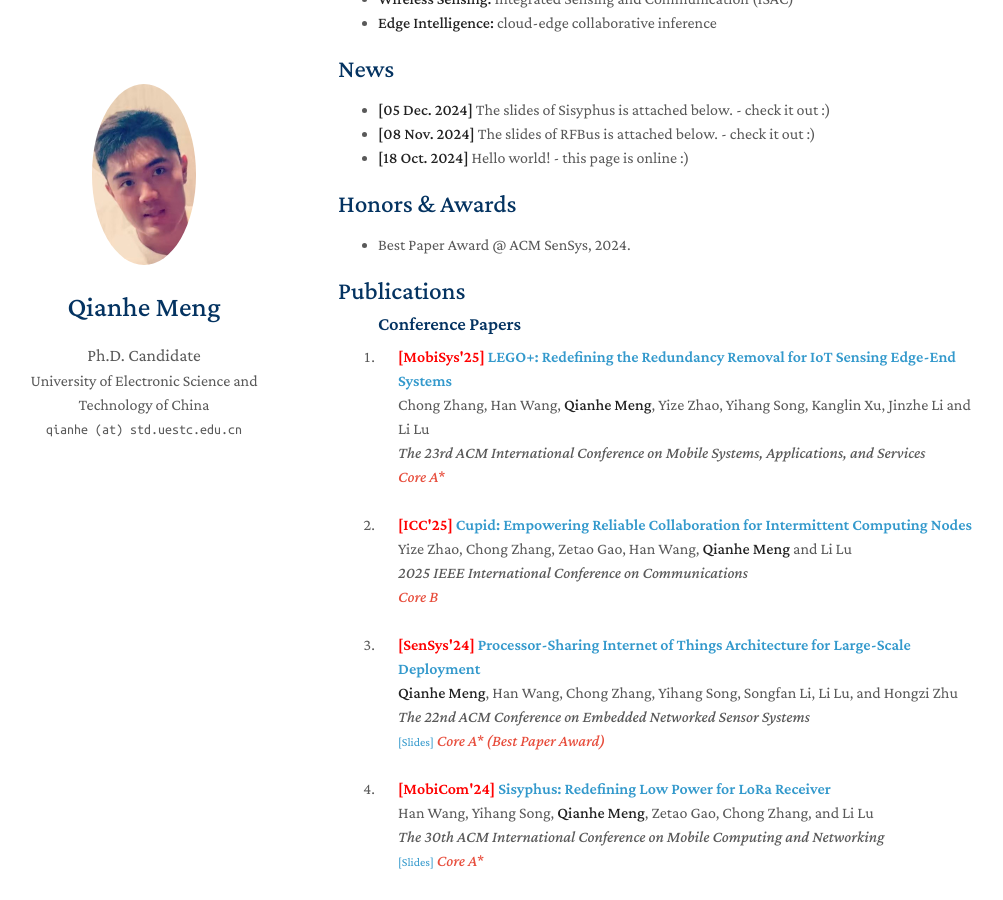
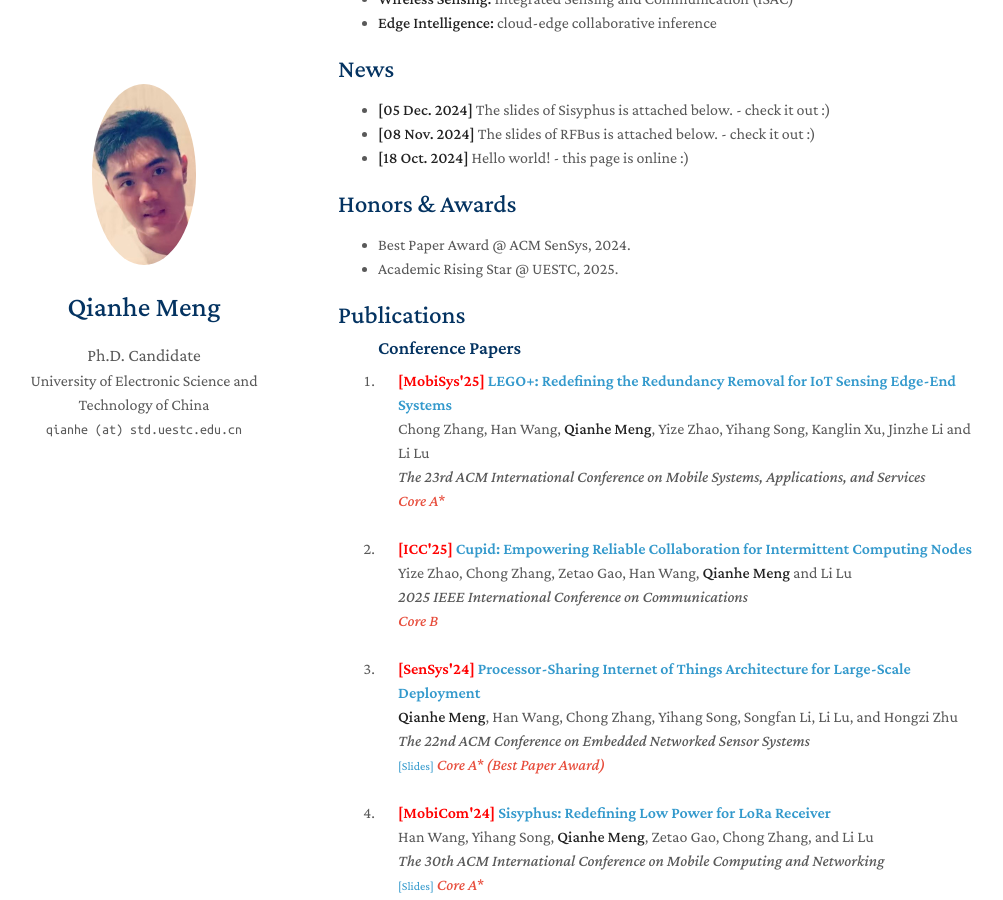
Before and after one commit to mqhyes/mqhyes.github.io, a Jekyll site: the page built from index.md, in a window 1280 px wide and 900 px high, scrolled down 390 px. Shown: the whole window, without its empty margins (132-1135 px from the left). Built offline with Jekyll 4.4.1, drawn with Linux system fonts in a browser that asks for light colours; a style sheet for code colours, icons or effects is not loaded.

Commit message:
Update honors.md

```diff
--- a/_includes/honors.md
+++ b/_includes/honors.md
@@ -1,3 +1,4 @@
 ## Honors & Awards
 
 - Best Paper Award @ ACM SenSys, 2024.
+- Academic Rising Star @ UESTC, 2025.
```
